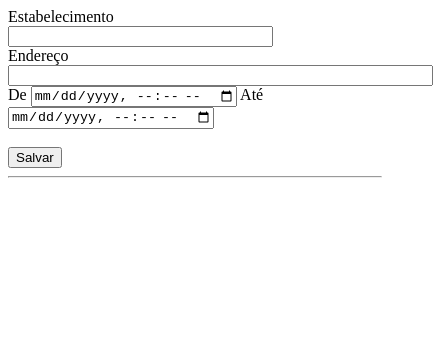
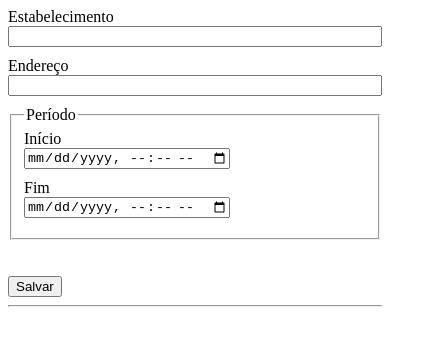
Before and after one commit to ruy-francisco/DotNetCore, a plain HTML site: page DoubleRoundView/index.html in a window 390 px wide. Shown: the whole page, 433 px wide, since content can reach past the window. Drawn offline with nearby package versions, Linux system fonts and the light colour scheme; some packages are replaced by stand-ins of ours.

Commit message:
Setting responsiveness

```diff
--- a/DoubleRoundView/index.html
+++ b/DoubleRoundView/index.html
@@ -1,5 +1,8 @@
 <html>
 <head>
+	<meta charset="utf-8"/>
+	<meta name="viewport" content="width=device-width, initial-scale=1.0">
+
 	<script type="text/javascript" src="maps/google/autocomplete.js"></script>
 	<script src="https://cdn.jsdelivr.net/npm/vue/dist/vue.js"></script>
 
@@ -9,18 +12,21 @@
 </head>
 <body>
 	<div id="NewDoubleRoundForm">
-		<span>Estabelecimento</span>
-		<input type="text" size="30" /><br>
-		<span>Endereço</span>
-		<input id="placeName" type="text" size="50" /><br>
-		<span>De</span>
-		<input type="datetime-local" />
-		<span>Até</span>
-		<input type="datetime-local" /><br><br>
+		<span class="inputFieldLabel">Estabelecimento</span><br>
+		<input id="placeName" type="text" class="inputField" /><br>
+		<span class="inputFieldLabel">Endereço</span><br>
+		<input id="placeAddress" type="text" class="inputField" /><br>
+		<fieldset>
+			<legend>Período</legend>
+			<span class="inputFieldLabel">Início</span><br>
+			<input type="datetime-local" class="inputField" /><br>
+			<span class="inputFieldLabel">Fim</span><br>
+			<input type="datetime-local" class="inputField" />
+		</fieldset><br><br>
 		<button>Salvar</button>
-		<hr/><br><br>
-		<div id="mapDiv"></div>
 	</div>
+	<hr/><br><br>
+	<div id="mapDiv"></div>
 </body>
 <script src="https://maps.googleapis.com/maps/api/js?key=AIzaSyCg4mVTBhjHqQCAv0qaVrUgcROyVZJJm94&libraries=places&callback=getCurrentLocation" async defer></script>
 </html>
--- a/DoubleRoundView/maps/google/autocomplete.js
+++ b/DoubleRoundView/maps/google/autocomplete.js
@@ -23,7 +23,7 @@ var initMap = function(currentLatitude, currentLongitude){
 		zoom: 13
 	});
 
-	let addressInput = document.getElementById("placeName");
+	let addressInput = document.getElementById("placeAddress");
 
 	let autocomplete = new google.maps.places.Autocomplete(addressInput);
 	autocomplete.bindTo("bounds", map);
@@ -40,7 +40,7 @@ var initMap = function(currentLatitude, currentLongitude){
 		var place = autocomplete.getPlace();
 
 		if(!place.geometry){
-			window.alert("No details available for input: " + place.name);
+			window.alert("Não foi possível encontrar o seguinte endereço: " + place.name);
 			return;
 		}
 
--- a/DoubleRoundView/style/index.css
+++ b/DoubleRoundView/style/index.css
@@ -1,3 +1,32 @@
 #mapDiv {
 	height: 100%;
 }
+
+#NewDoubleRoundForm {
+	width: 100%;
+	max-width: 100%;
+	margin: 0 auto;
+	display: block;
+}
+
+.inputField {
+	margin-bottom: 10px;
+}
+
+.inputFieldLabel {
+
+}
+
+#placeName {
+	width: 300px;
+}
+
+#placeAddress {
+	width: 500px;
+}
+
+@media screen and (max-width: 500px) {
+	#placeName, #placeAddress {
+		width: 100%;
+	}
+}
```
